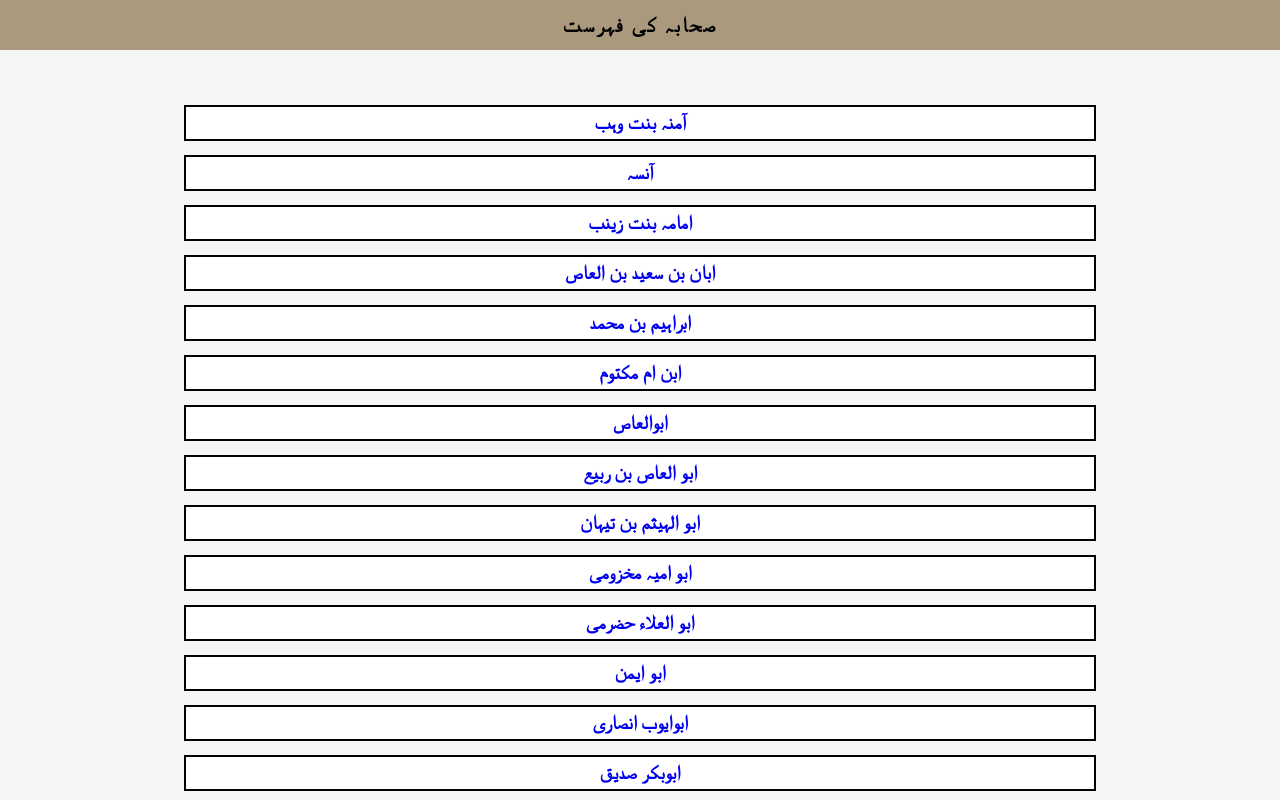
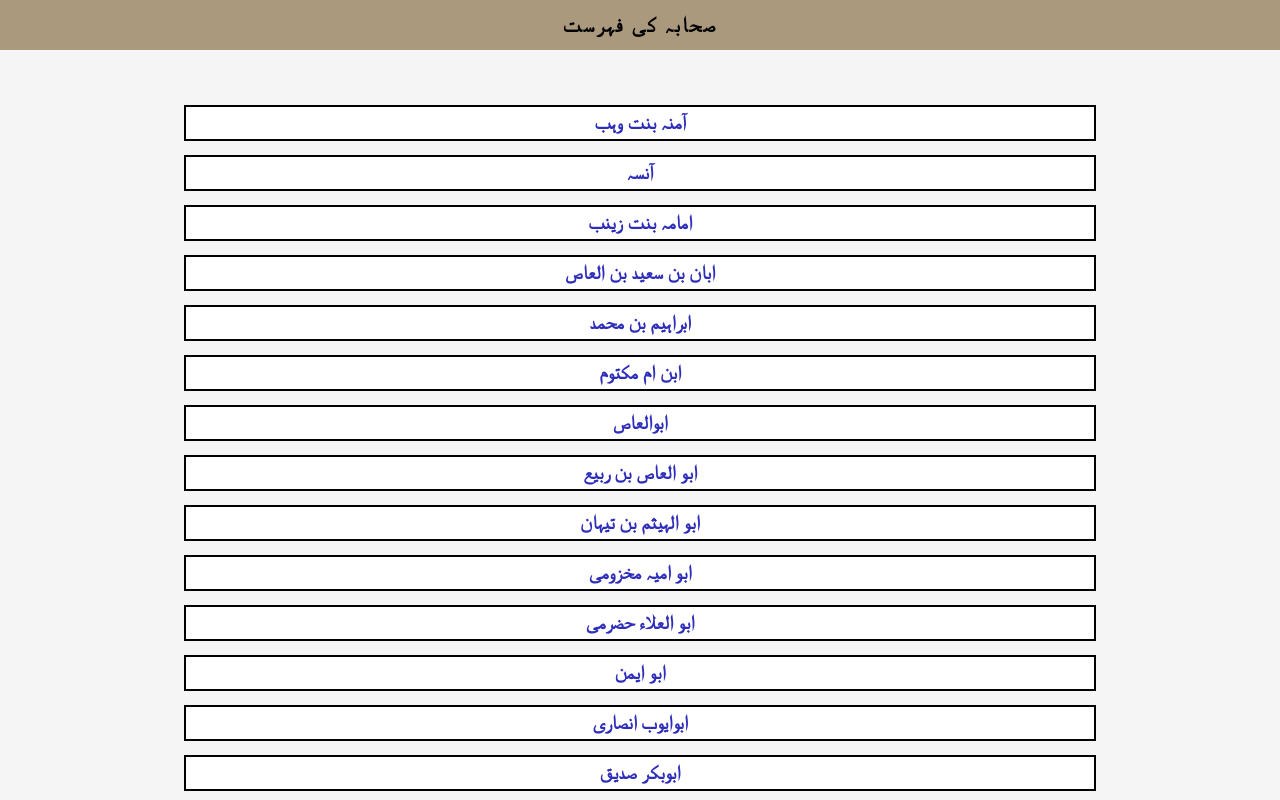
Before and after one commit to Bilal-Noob/Sahaba-Names, a plain HTML site: page index.html in a window 1280 px wide. Shown: the top 800 px of the page. Drawn offline with Linux system fonts and the light colour scheme.

Commit message:
Update style.css

```diff
--- a/style.css
+++ b/style.css
@@ -35,5 +35,6 @@ li{
 }
 
 a{
- text-decoration: none;
+    text-decoration: none;
+    color: #2e2ebb;
 }
```
